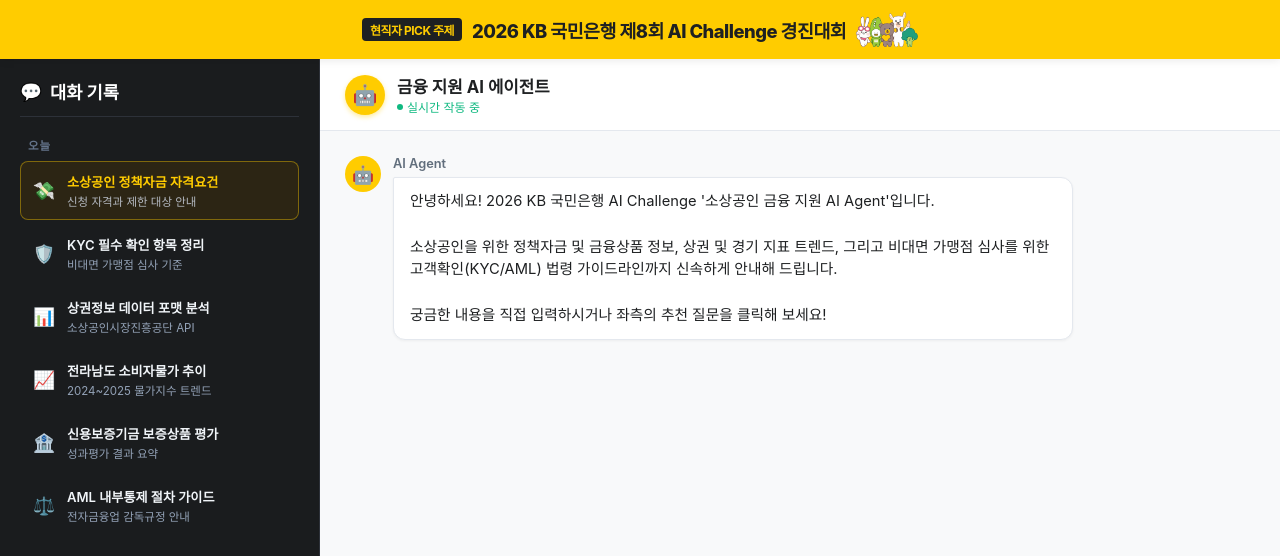
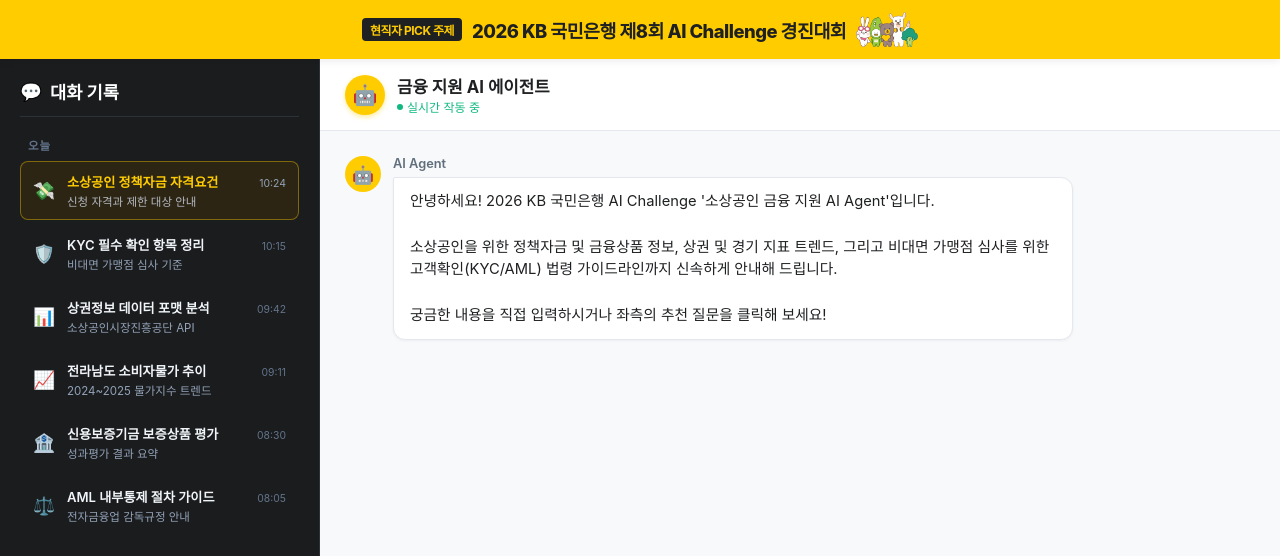
Before and after one commit to sojo1211/2026_KB_AI_Challenge_Small-business-financial-agent_ohsungjun, a React (Create React App) app in the folder frontend/: page / in a window 1280 px wide. Shown: the top 556 px of the page. Built offline with nearby package versions, Linux system fonts and the light colour scheme; the HTML template or start-up script is replaced by a standard one.

Commit message:
style: Add timestamps to history items in the sidebar

```diff
--- a/frontend/src/App.css
+++ b/frontend/src/App.css
@@ -144,6 +144,13 @@
   flex: 1;
 }
 
+.history-item-header {
+  display: flex;
+  justify-content: space-between;
+  align-items: baseline;
+  gap: 8px;
+}
+
 .history-item-title {
   font-size: 0.82rem;
   font-weight: 600;
@@ -152,6 +159,18 @@
   overflow: hidden;
   text-overflow: ellipsis;
   transition: color 0.2s ease;
+  flex: 1;
+  min-width: 0;
+}
+
+.history-item-time {
+  font-size: 0.65rem;
+  color: #64748B;
+  flex-shrink: 0;
+}
+
+.history-item.active .history-item-time {
+  color: #94A3B8;
 }
 
 .history-item.active .history-item-title {
--- a/frontend/src/App.js
+++ b/frontend/src/App.js
@@ -134,42 +134,60 @@
               <div className="history-item active">
                 <span className="history-icon">💸</span>
                 <div className="history-item-content">
-                  <div className="history-item-title">소상공인 정책자금 자격요건</div>
+                  <div className="history-item-header">
+                    <span className="history-item-title">소상공인 정책자금 자격요건</span>
+                    <span className="history-item-time">10:24</span>
+                  </div>
                   <div className="history-item-preview">신청 자격과 제한 대상 안내</div>
                 </div>
               </div>
               <div className="history-item">
                 <span className="history-icon">🛡️</span>
                 <div className="history-item-content">
-                  <div className="history-item-title">KYC 필수 확인 항목 정리</div>
+                  <div className="history-item-header">
+                    <span className="history-item-title">KYC 필수 확인 항목 정리</span>
+                    <span className="history-item-time">10:15</span>
+                  </div>
                   <div className="history-item-preview">비대면 가맹점 심사 기준</div>
                 </div>
               </div>
               <div className="history-item">
                 <span className="history-icon">📊</span>
                 <div className="history-item-content">
-                  <div className="history-item-title">상권정보 데이터 포맷 분석</div>
+                  <div className="history-item-header">
+                    <span className="history-item-title">상권정보 데이터 포맷 분석</span>
+                    <span className="history-item-time">09:42</span>
+                  </div>
                   <div className="history-item-preview">소상공인시장진흥공단 API</div>
                 </div>
               </div>
               <div className="history-item">
                 <span className="history-icon">📈</span>
                 <div className="history-item-content">
-                  <div className="history-item-title">전라남도 소비자물가 추이</div>
+                  <div className="history-item-header">
+                    <span className="history-item-title">전라남도 소비자물가 추이</span>
+                    <span className="history-item-time">09:11</span>
+                  </div>
                   <div className="history-item-preview">2024~2025 물가지수 트렌드</div>
                 </div>
               </div>
               <div className="history-item">
                 <span className="history-icon">🏦</span>
                 <div className="history-item-content">
-                  <div className="history-item-title">신용보증기금 보증상품 평가</div>
+                  <div className="history-item-header">
+                    <span className="history-item-title">신용보증기금 보증상품 평가</span>
+                    <span className="history-item-time">08:30</span>
+                  </div>
                   <div className="history-item-preview">성과평가 결과 요약</div>
                 </div>
               </div>
               <div className="history-item">
                 <span className="history-icon">⚖️</span>
                 <div className="history-item-content">
-                  <div className="history-item-title">AML 내부통제 절차 가이드</div>
+                  <div className="history-item-header">
+                    <span className="history-item-title">AML 내부통제 절차 가이드</span>
+                    <span className="history-item-time">08:05</span>
+                  </div>
                   <div className="history-item-preview">전자금융업 감독규정 안내</div>
                 </div>
               </div>
```
